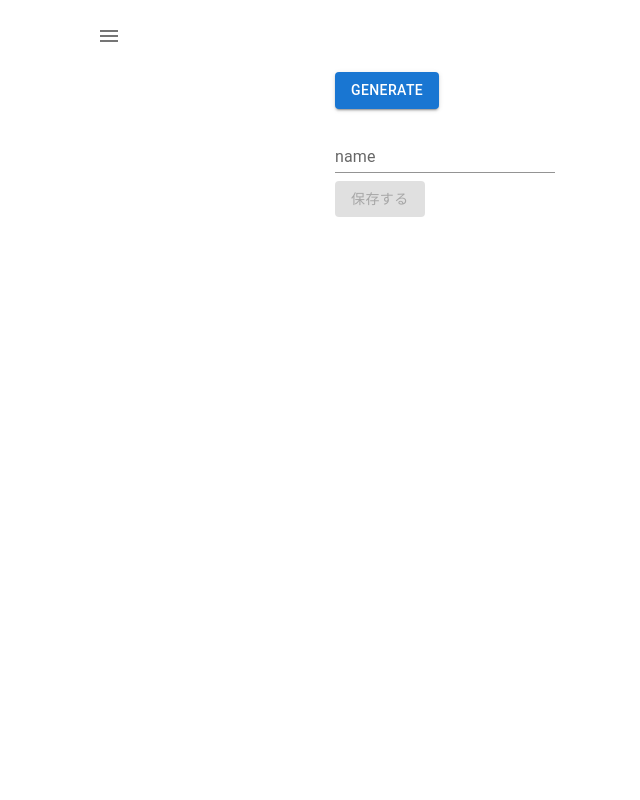
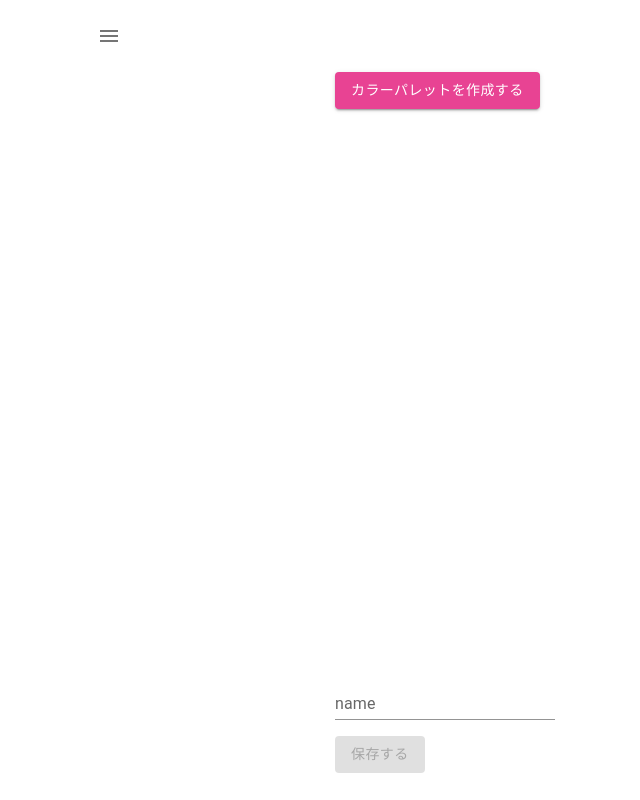
Before and after one commit to Kohsaku/color-palette-app, a React (Create React App) app: page / in a window 1280 px wide. Shown: the whole page, without its empty margins (65-705 px from the left). Built offline with nearby package versions, Linux system fonts and the light colour scheme.

Commit message:
collectionコンポーネントの作成日時反映

```diff
--- a/src/components/Collection.tsx
+++ b/src/components/Collection.tsx
@@ -1,14 +1,7 @@
 import React, { useState, useEffect } from "react";
 import { db, auth } from "../firebase";
+import { collection, query, getDocs, orderBy } from "firebase/firestore";
 import {
-  collection,
-  query,
-  getDocs,
-  orderBy,
-  Timestamp,
-} from "firebase/firestore";
-import {
-  Button,
   Grid,
   Paper,
   Theme,
@@ -83,7 +76,16 @@ const Collection: React.FC = () => {
     const querySnapshot = await getDocs(q);
     setCollections(
       querySnapshot.docs.map((doc) => ({
-        createdAt: doc.data().createdAt,
+        createdAt:
+          `${doc.data().createdAt.toDate().getFullYear()}` +
+          "/" +
+          `${doc.data().createdAt.toDate().getMonth() + 1}` +
+          "/" +
+          `${doc.data().createdAt.toDate().getDate()}` +
+          "/" +
+          `${doc.data().createdAt.toDate().getHours()}` +
+          ":" +
+          `${doc.data().createdAt.toDate().getMinutes()}`,
         name: doc.data().name,
         colors: doc.data().colors,
       }))
@@ -93,10 +95,6 @@ const Collection: React.FC = () => {
   useEffect(() => {
     getFirestore();
   }, []);
-
-  const handleClick = () => {
-    console.log(collections);
-  };
 
   return (
     <Grid container md={15} direction="row">
@@ -119,21 +117,21 @@ const Collection: React.FC = () => {
                 </ButtonBase>
               </Grid>
             ))}
-            <Typography variant="h5" sx={nameStyle}>
-              {collection.name}
-            </Typography>
-            {/* 作成日時の表示方法とレイアウトを考える */}
-            {/* <Typography variant="h5">
-              {new Timestamp(
-                collection.createdAt.seconds,
-                collection.createdAt.nanoseconds
-              ).toDate()}
-            </Typography> */}
+            <Grid container direction="column">
+              <Grid item>
+                <Typography variant="h6" sx={nameStyle}>
+                  パレット名 : {collection.name}
+                </Typography>
+              </Grid>
+              {/* 作成日時の表示方法とレイアウトを考える */}
+              <Grid item>
+                <Typography variant="h6">
+                  作成日時 : {collection.createdAt}
+                </Typography>
+              </Grid>
+            </Grid>
           </Grid>
         ))}
-        <Grid item>
-          <Button onClick={handleClick}>button</Button>
-        </Grid>
       </Grid>
     </Grid>
   );
--- a/src/components/Home.tsx
+++ b/src/components/Home.tsx
@@ -53,6 +53,22 @@ const Item = ({ sx, children, background, fontColor }: ITEM) => (
   </Paper>
 );
 
+const generateButtonStyle = {
+  bgcolor: "#e84393",
+  marginBottom: "2vh",
+};
+
+const textFieldStyle = {
+  position: "absolute" as "absolute",
+  top: "84%",
+};
+
+const buttonStyle = {
+  position: "absolute" as "absolute",
+  top: "92%",
+  bgcolor: "#e84393",
+};
+
 const ModalStyle = {
   position: "absolute" as "absolute",
   top: "50%",
@@ -61,7 +77,7 @@ const ModalStyle = {
   width: 400,
   boxShadow: 24,
   p: 4,
-  bgcolor: "#dff9fb",
+  bgcolor: "#d1d8e0",
   color: "#130f40",
 };
 
@@ -92,6 +108,7 @@ const Home: React.FC = () => {
     const user = auth.currentUser;
     user ? setIsLogin(true) : setIsLogin(false);
   };
+
   useEffect(() => {
     getAuthentication();
   }, []);
@@ -120,6 +137,7 @@ const Home: React.FC = () => {
     setPalette({ ...palette, name: event.target.value });
   };
 
+  // 名前を入れなければ送信できないようにする
   const handleSubmit = async (event: React.FormEvent<HTMLFormElement>) => {
     event.preventDefault();
     const subColRef = collection(
@@ -149,9 +167,9 @@ const Home: React.FC = () => {
           <Button
             variant="contained"
             onClick={handleClick}
-            sx={{ marginBottom: "1vh" }}
+            sx={generateButtonStyle}
           >
-            generate
+            カラーパレットを作成する
           </Button>
         </Grid>
         {displayPalette &&
@@ -169,7 +187,7 @@ const Home: React.FC = () => {
             label="name"
             variant="standard"
             onChange={handleChange}
-            sx={{ marginTop: "1vh" }}
+            sx={textFieldStyle}
           />
         </Grid>
         <Grid item xs={9}>
@@ -177,8 +195,8 @@ const Home: React.FC = () => {
             <Button
               type="submit"
               variant="contained"
-              sx={{ marginTop: "1vh" }}
-              disabled={isLogin === false}
+              sx={buttonStyle}
+              disabled={isLogin === false || palette.name === ""}
             >
               保存する
             </Button>
```
